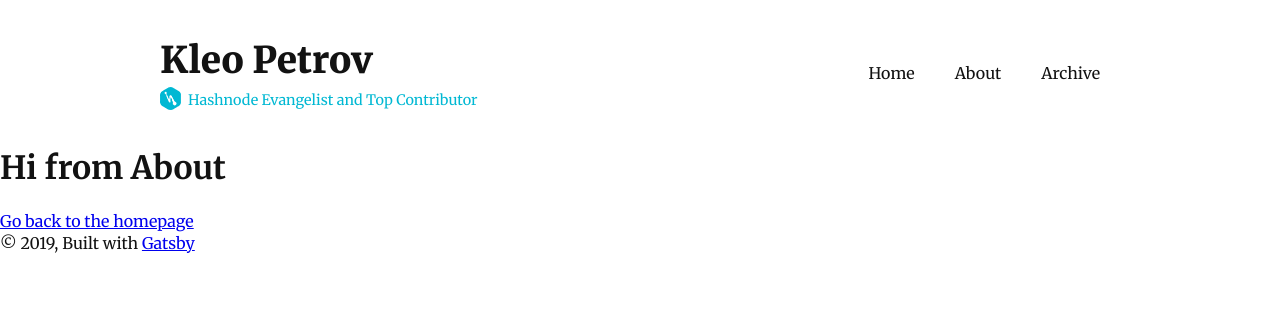
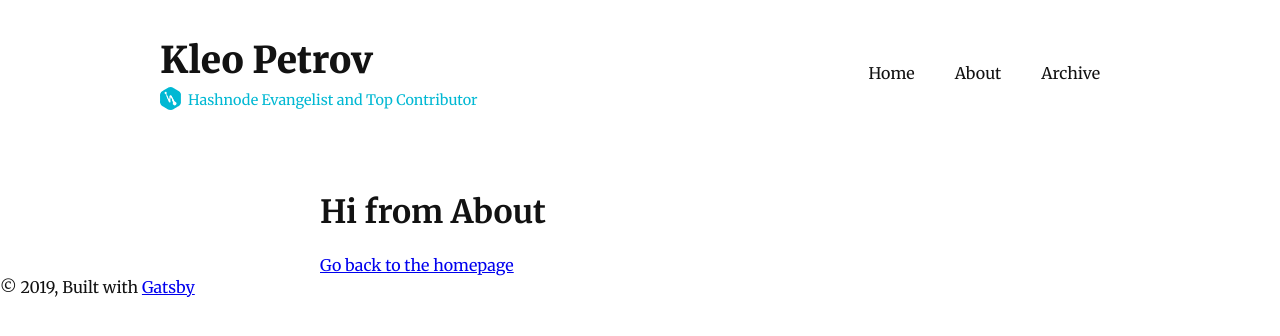
Before and after one commit to KleoPetroff/kleopetroff.github.io, a Gatsby site: page /about in a window 1280 px wide. Built offline with nearby package versions, Linux system fonts and the light colour scheme; Gatsby itself is replaced by a stand-in of ours.

Commit message:
feature: move the content wrapper to layout

```diff
--- a/src/components/layout.tsx
+++ b/src/components/layout.tsx
@@ -1,6 +1,6 @@
 import React from 'react'
 import { useStaticQuery, graphql } from 'gatsby'
-import { createGlobalStyle } from 'styled-components'
+import styled, { createGlobalStyle } from 'styled-components'
 
 import Header from './Header'
 
@@ -20,6 +20,16 @@ const GlobalStyled = createGlobalStyle`
   }
 `
 
+const Main = styled.main`
+  max-width: 640px;
+  margin: 80px auto 0;
+
+  @media all and (max-width: 949px) {
+    padding: 0 20px;
+    text-align: center;
+  }
+`
+
 const Layout: React.FunctionComponent<LayoutProps> = ({ children }) => {
   const data = useStaticQuery(graphql`
     query SiteTitleQuery {
@@ -35,7 +45,7 @@ const Layout: React.FunctionComponent<LayoutProps> = ({ children }) => {
     <>
       <GlobalStyled />
       <Header siteTitle={data.site.siteMetadata.title} />
-      <main>{children}</main>
+      <Main>{children}</Main>
       <footer>
         © {new Date().getFullYear()}, Built with
         {` `}
```
Also changed, not shown: src/components/Articles/index.tsx (+3 -14 lines).
